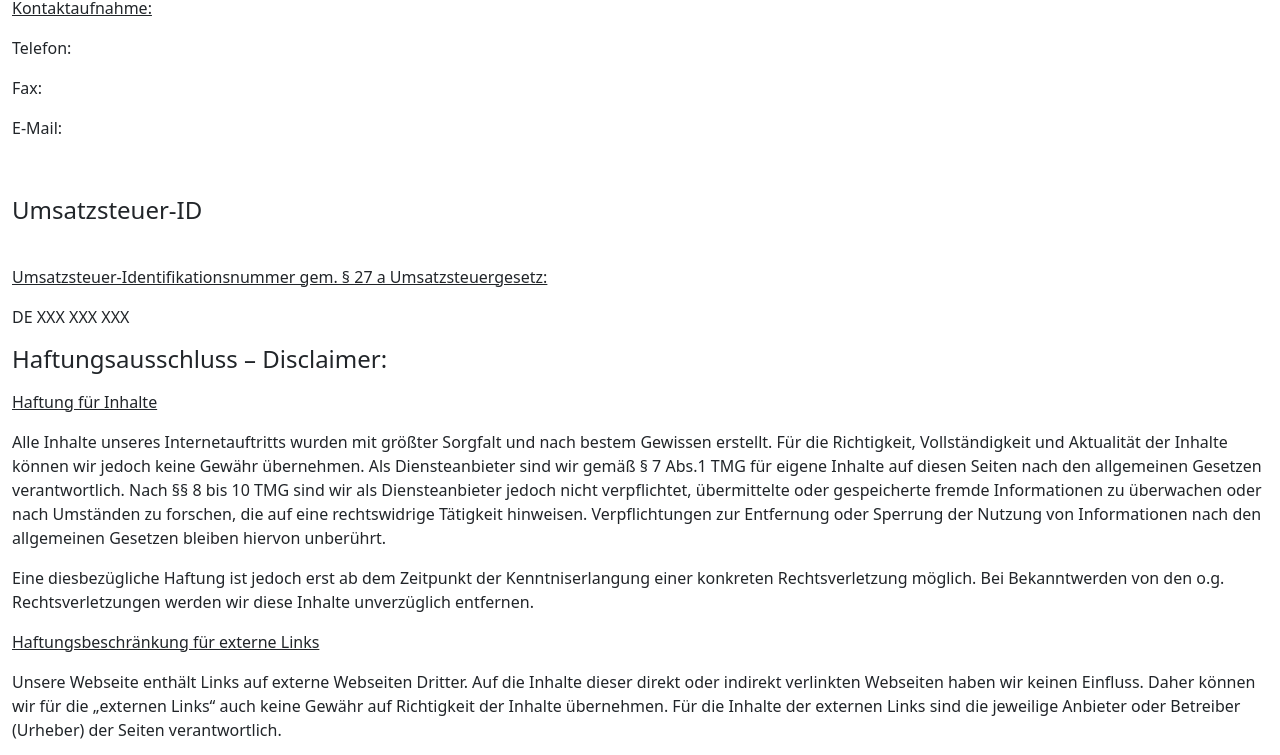
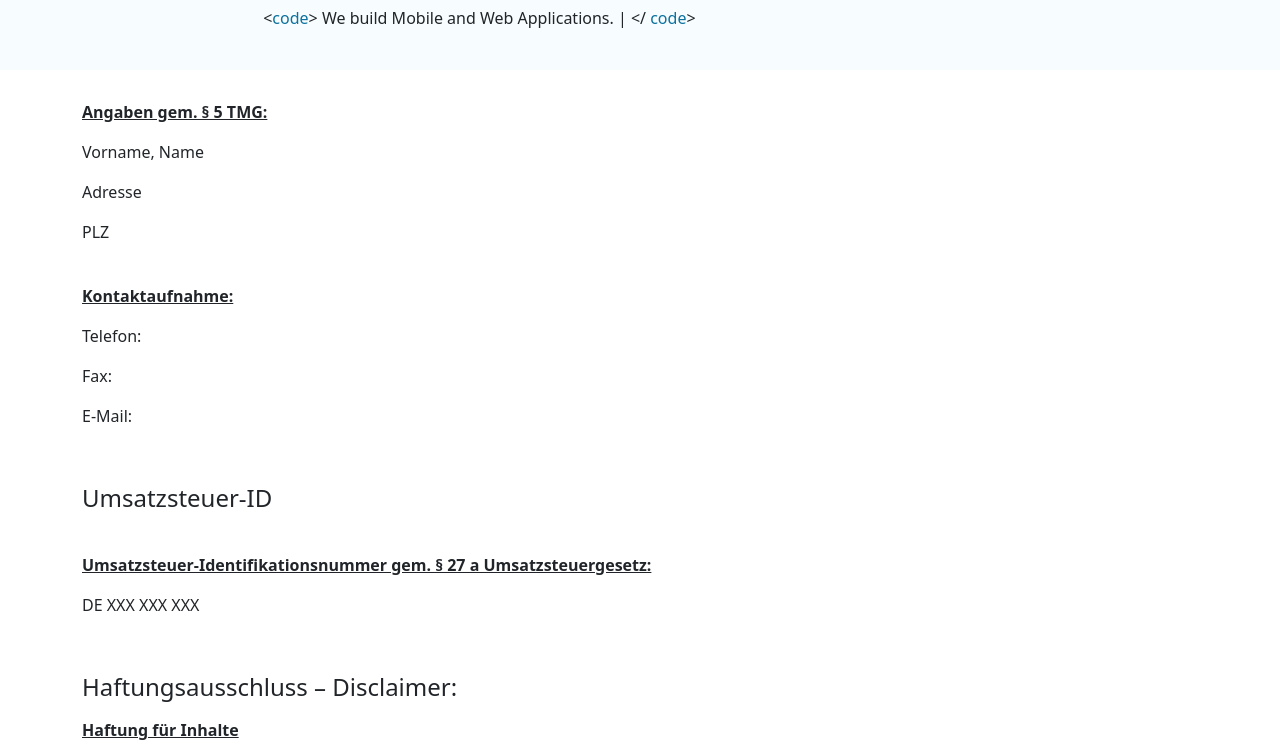
Before and after one commit to BorisDvn/InterfaceDesign-bbck, a plain HTML site: page pages/impressum.html in a window 1280 px wide. Shown: the part 310-1065 px from the top of the page. Drawn offline with nearby package versions, Linux system fonts and the light colour scheme.

Commit message:
add some style to impressum

```diff
--- a/css/impressum.css
+++ b/css/impressum.css
@@ -0,0 +1,9 @@
+#impressum {
+    margin-top: 30px;
+    text-align: justify;
+}
+
+#impressum #title {
+    text-decoration: underline;
+    font-weight: bold;
+}
--- a/pages/impressum.html
+++ b/pages/impressum.html
@@ -8,6 +8,7 @@
     <!-- Bootstrap CSS -->
     <link href="https://cdn.jsdelivr.net/npm/bootstrap@5.0.2/dist/css/bootstrap.min.css" rel="stylesheet" integrity="sha384-EVSTQN3/azprG1Anm3QDgpJLIm9Nao0Yz1ztcQTwFspd3yD65VohhpuuCOmLASjC" crossorigin="anonymous">
     <link rel="stylesheet" href="../css/style.css">
+    <link rel="stylesheet" href="../css/impressum.css">
     <title>bbck</title>
 </head>
 
@@ -82,20 +83,39 @@
         </div>
     </nav>
 
-    <div class="container-fluid">
+    <!-- Future is in.. -->
+    <div class="row row-top m-0">
+        <div class="col-md-12">
+            <h1>
+                <p class="header-title">Discover our Amazing Work <br> Projects!</p>
+            </h1>
+        </div>
+        <div class="col-md-12">
+            <p class="text-home-head">
+                &lt;<span class="code-left">code</span>&gt; We build Mobile and Web Applications. | &lt;/
+                <span class="code-rigth">code</span>&gt;
+            </p>
+        </div>
+    </div>
+
+    <div class="container">
         <div id="impressum">
-            <h1>Impressum</h1>
-            <p style="text-decoration: underline;">Angaben gem. § 5 TMG:</p>
+
+            <div>
+                <p id="title">Angaben gem. § 5 TMG:</p>
                 <p> Vorname, Name </p>
                 <p>Adresse </p>
                 <p>PLZ </p>
+            </div>
 
             <br>
 
-            <p style="text-decoration: underline;">Kontaktaufnahme: </p>
+            <div>
+                <p id="title">Kontaktaufnahme: </p>
                 <p>Telefon: </p>
                 <p>Fax: </p>
                 <p>E-Mail: </p>
+            </div>
 
             <br>
             <p>
@@ -103,13 +123,14 @@
             </p>
             <br>
 
-            <p style="text-decoration: underline;">Umsatzsteuer-Identifikationsnummer gem. § 27 a Umsatzsteuergesetz:</p>
+            <p id="title">Umsatzsteuer-Identifikationsnummer gem. § 27 a Umsatzsteuergesetz:</p>
             <p>DE XXX XXX XXX</p>
+            <br>
 
             <p>
                 <h4>Haftungsausschluss – Disclaimer:</h4>
             </p>
-            <p style="text-decoration: underline;"> Haftung für Inhalte</p>
+            <p id="title"> Haftung für Inhalte</p>
 
             <p>Alle Inhalte unseres Internetauftritts wurden mit größter Sorgfalt und nach bestem Gewissen erstellt. Für die Richtigkeit, Vollständigkeit und Aktualität der Inhalte können wir jedoch keine Gewähr übernehmen. Als Diensteanbieter sind wir gemäß
                 § 7 Abs.1 TMG für eigene Inhalte auf diesen Seiten nach den allgemeinen Gesetzen verantwortlich. Nach §§ 8 bis 10 TMG sind wir als Diensteanbieter jedoch nicht verpflichtet, übermittelte oder gespeicherte fremde Informationen zu überwachen
@@ -117,7 +138,7 @@
 
             <p>Eine diesbezügliche Haftung ist jedoch erst ab dem Zeitpunkt der Kenntniserlangung einer konkreten Rechtsverletzung möglich. Bei Bekanntwerden von den o.g. Rechtsverletzungen werden wir diese Inhalte unverzüglich entfernen. </p>
 
-            <p style="text-decoration: underline;">Haftungsbeschränkung für externe Links </p>
+            <p id="title">Haftungsbeschränkung für externe Links </p>
 
             <p>Unsere Webseite enthält Links auf externe Webseiten Dritter. Auf die Inhalte dieser direkt oder indirekt verlinkten Webseiten haben wir keinen Einfluss. Daher können wir für die „externen Links“ auch keine Gewähr auf Richtigkeit der Inhalte
                 übernehmen. Für die Inhalte der externen Links sind die jeweilige Anbieter oder Betreiber (Urheber) der Seiten verantwortlich.</p>
@@ -133,7 +154,7 @@
 
             <p>Werden uns Rechtsverletzungen bekannt, werden die externen Links durch uns unverzüglich entfernt.</p>
 
-            <p style="text-decoration: underline;"> Urheberrecht</p>
+            <p id="title"> Urheberrecht</p>
 
             <p> Die auf unserer Webseite veröffentlichen Inhalte und Werke unterliegen dem deutschen Urheberrecht (
                 <a href="">http://www.gesetze-im-internet.de/bundesrecht/urhg/gesamt.pdf</a> ) . Die Vervielfältigung, Bearbeitung, Verbreitung und jede Art der Verwertung des geistigen Eigentums in ideeller und materieller Sicht des Urhebers außerhalb
```
Lines whose indentation alone changed are shown as unchanged.
